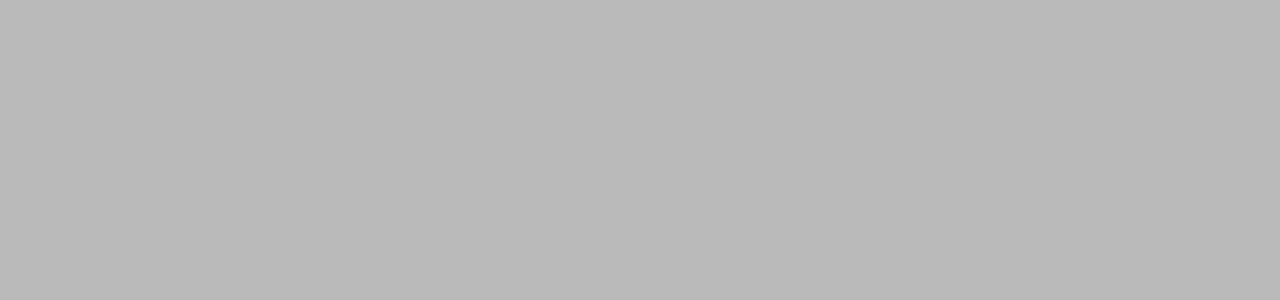
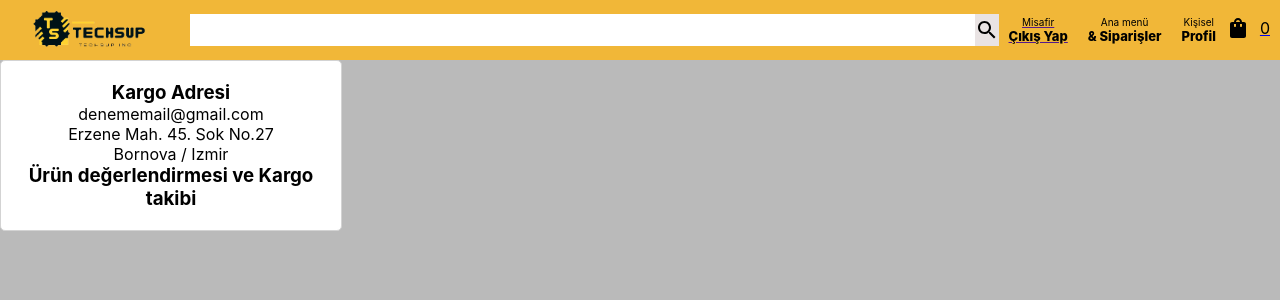
Before and after one commit to uygurberkay/Techsup-Web-Service, a React (Create React App) app in the folder techsup-web-service/: page /payment in a window 1280 px wide. Shown: the top 300 px of the page. Built offline with nearby package versions, Linux system fonts and the light colour scheme.

Commit message:
order-page-initial

```diff
--- a/techsup-web-service/src/App.js
+++ b/techsup-web-service/src/App.js
@@ -4,6 +4,7 @@ import Header from './Header';
 import Home from './Home'
 import Login from './Login'
 import Checkout from './Checkout';
+import Payment from './Payment';
 import {BrowserRouter as Router, Route, Switch} from 'react-router-dom';
 //import { auth } from './firebase';
 
@@ -57,6 +58,13 @@ return (
               <Checkout />
             </Route>
 
+            <Route path="/payment">
+              {/* Header render imported above */}
+              <Header />
+              {/* Payment Page */}
+              <Payment />
+            </Route>
+
             <Route exact path="/">
               {/* Header render imported above */}
               <Header />
--- /dev/null
+++ b/techsup-web-service/src/CheckoutPayment.js
@@ -0,0 +1,9 @@
+import React from 'react'
+
+function CheckoutPayment() {
+  return (
+    <div>CheckoutPayment</div>
+  )
+}
+
+export default CheckoutPayment
--- /dev/null
+++ b/techsup-web-service/src/Payment.css
@@ -0,0 +1,10 @@
+.payment__container {
+    background-color: white;
+    width: 300px;
+    height: fit-content;
+    display: flex;
+    flex-direction: column;
+    border-radius: 5px;
+    border: 1px solid lightgray;
+    padding: 20px;
+}
--- /dev/null
+++ b/techsup-web-service/src/Payment.js
@@ -0,0 +1,52 @@
+import React from 'react';
+import './Payment.css';
+import { useStateValue } from './StateProvider';
+import CheckoutPayment from './CheckoutPayment';
+
+function Payment() {
+    // eslint-disable-next-line no-unused-vars
+    const [{basket,user}, dispatch] = useStateValue();
+
+    return (
+        <div className='payment'>
+            <div className='payment__container'>
+                {/*Payment Section - delivery address */}
+                <div className='payment__section'>
+                    <div className='payment__title'>
+                        <h3> Kargo Adresi</h3>
+                    </div>
+                    <div className='payment__address'>
+                        <p>{user}</p>
+                        <p>Erzene Mah. 45. Sok No.27</p>
+                        <p>Bornova / Izmir</p>
+                    </div>
+                </div>
+                {/*Payment Section - review items */}
+                <div className='payment__section'>
+                    <div className='payment__title'>
+                        <h3>Ürün değerlendirmesi ve Kargo takibi</h3>
+                    </div>
+                    <div className='payment__items'>
+                        {basket.map(item => (
+                            <CheckoutPayment
+                                id = {item.id}
+                                title = {item.title}
+                                image = {item.image}
+                                price = {item.price}
+                                rating = {item.rating}
+                            />
+                        ))}
+                    </div>
+                </div>
+                {/*Payment Section - payment method */}
+                <div className='payment__section'>
+                    <div className='payment__title'>
+
+                    </div>
+                </div>
+            </div>
+        </div>
+    )
+}
+
+export default Payment
--- a/techsup-web-service/src/Subtotal.js
+++ b/techsup-web-service/src/Subtotal.js
@@ -2,21 +2,23 @@ import React from 'react'
 import './Subtotal.css'
 import CurrencyFormat from 'react-currency-format';
 import { useStateValue } from './StateProvider';
+import {useHistory} from 'react-router-dom';
 // import { getBasketTotal } from './reducer';
 
 
 
 function Subtotal() {
-const [{basket}, /*dispatch*/] = useStateValue();
+const history = useHistory();
+// eslint-disable-next-line no-unused-vars
+const [{basket}, dispatch] = useStateValue();
 
-console.log(basket)
+
   return (
     <div className='subtotal'>
         <CurrencyFormat
             renderText = {(value)=> (
                 <>
                     <p>
-                        {/* Will done after homework */}
                         Toplam fiyat ({basket.length} ürün): <strong>0 ₺</strong>
                     </p>
                     <small className='subtotal__gift'>
@@ -30,7 +32,7 @@ console.log(basket)
             thousandSeperator = {true}
             prefix={'₺'}
         />
-        <button> Satın al</button>
+        <button onClick={e => history.push('/payment')}> Satın al</button>
     </div>
   )
 }
--- a/techsup-web-service/src/reducer.js
+++ b/techsup-web-service/src/reducer.js
@@ -1,6 +1,6 @@
 export const initialState = {
     basket : [],
-    user:  null //'denememail@gmail.com'
+    user:  'denememail@gmail.com' //null //
 };
 
 // Selector
```
